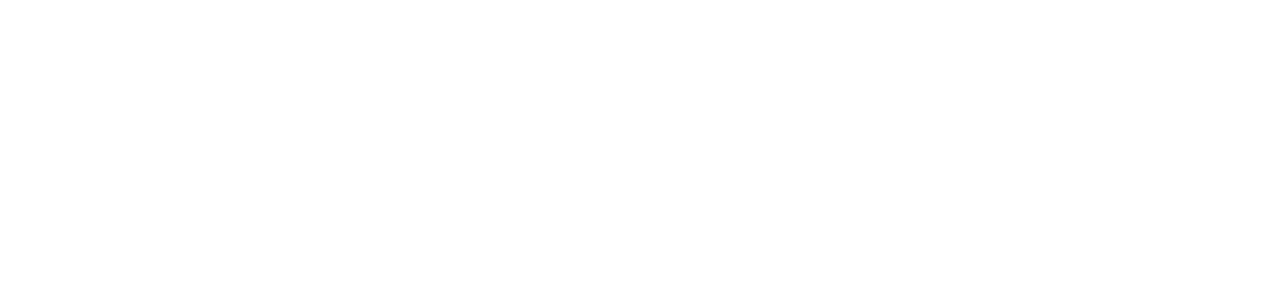
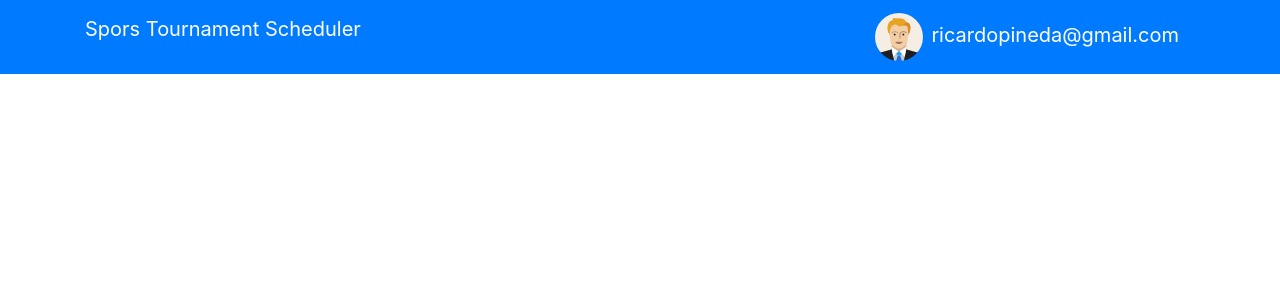
Before and after one commit to PinedaRicard0/FrontSTS, an Angular app: page / in a window 1280 px wide. Shown: the top 300 px of the page. Built offline with nearby package versions, Linux system fonts and the light colour scheme.

Commit message:
Adding Header Component for base navbar

```diff
--- a/src/app/app.component.html
+++ b/src/app/app.component.html
@@ -0,0 +1 @@
+<app-header></app-header>
--- a/src/app/app.module.ts
+++ b/src/app/app.module.ts
@@ -2,10 +2,12 @@
 import { NgModule } from '@angular/core';
 
 import { AppComponent } from './app.component';
+import { HeaderComponent } from './header/header.component';
 
 @NgModule({
   declarations: [
-    AppComponent
+    AppComponent,
+    HeaderComponent
   ],
   imports: [
     BrowserModule
--- /dev/null
+++ b/src/app/header/header.component.css
@@ -0,0 +1,3 @@
+.imageRounded{
+    border-radius: 50%
+}
--- /dev/null
+++ b/src/app/header/header.component.html
@@ -0,0 +1,10 @@
+<nav class="navbar navbar-dark bg-primary">
+    <div class="container">
+        <p class="navbar-brand">Spors Tournament Scheduler</p>
+        <div class="navbar-brand">
+            <img class="imageRounded" src="assets/img/user.png" alt="logo">
+            <span class="pl-2">{{user}}</span>
+            <span class="caret"></span>
+        </div>
+    </div>
+</nav>
--- /dev/null
+++ b/src/app/header/header.component.ts
@@ -0,0 +1,10 @@
+import { Component } from '@angular/core';
+
+@Component({
+    selector: 'app-header',
+    templateUrl: './header.component.html',
+    styleUrls: ['./header.component.css']
+})
+export class HeaderComponent{
+    user: string = 'ricardopineda@gmail.com';
+}
```
Also changed, not shown: src/assets/img/user.png (added).
